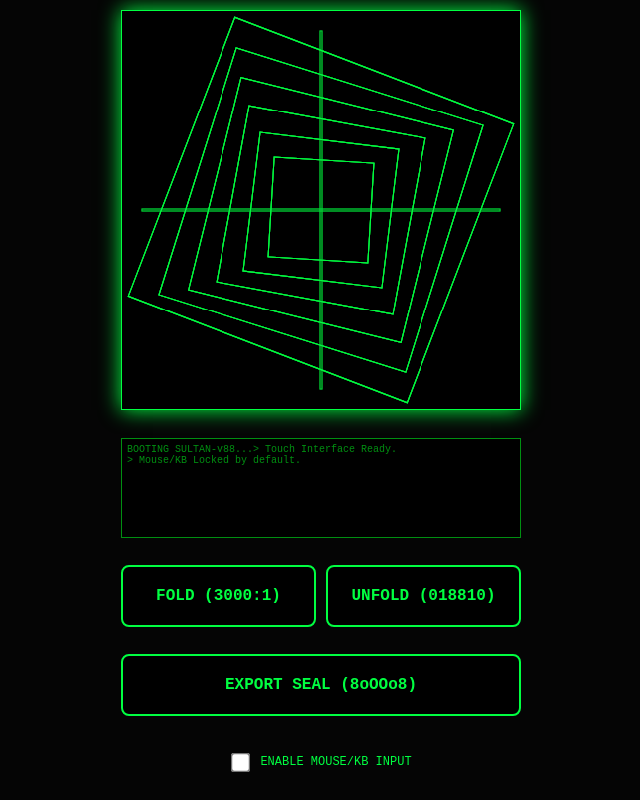
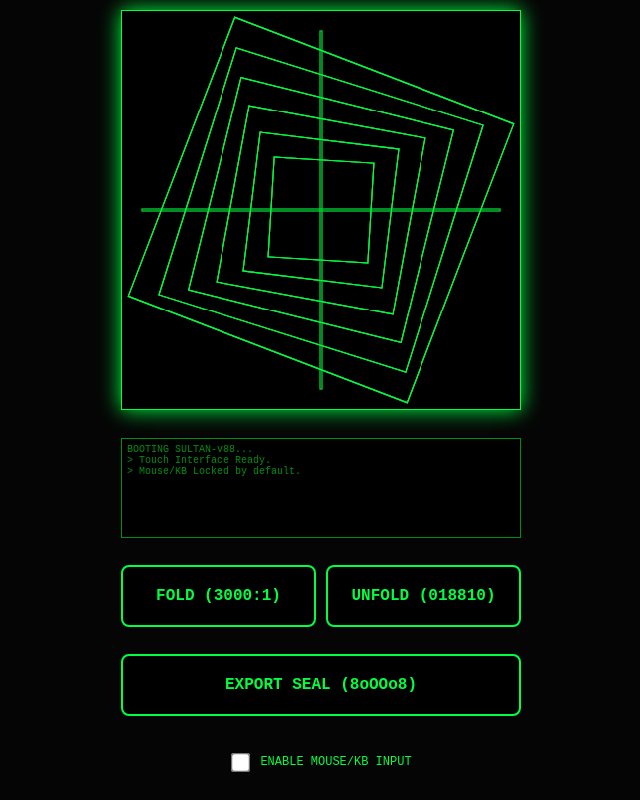
Before and after one commit to beardsleycaleb3-afk/Sultan-Compression-Engine, a website: page demo.html in a window 1280 px wide. Shown: the whole page, without its empty margins (319-959 px from the left). Drawn offline with Linux system fonts and the light colour scheme.

Commit message:
fix: mitigate XSS in createLogger and add CSP headers
- Replace innerHTML with textContent + createElement in createLogger() to prevent XSS
- Add Content-Security-Policy meta tags to both HTML files

Co-Authored-By: Devin AI <158243242+devin-ai-integration[bot]@users.noreply.github.com>

```diff
--- a/demo.html
+++ b/demo.html
@@ -4,6 +4,7 @@
     <meta charset="UTF-8">
     <meta name="viewport" content="width=device-width, initial-scale=1.0, maximum-scale=1.0, user-scalable=no">
     <title>Sultan-v88 // Mobile Touch Spec</title>
+    <meta http-equiv="Content-Security-Policy" content="default-src 'self'; script-src 'self' 'unsafe-inline'; style-src 'self' 'unsafe-inline'; frame-ancestors 'self';">
     <link rel="stylesheet" href="shared/sultan-theme.css">
     <style>
         * { box-sizing: border-box; touch-action: manipulation; }
--- a/shared/sultan-core.js
+++ b/shared/sultan-core.js
@@ -36,7 +36,9 @@ function createLogger(consoleEl) {
         consoleEl = document.getElementById(consoleEl);
     }
     return function log(msg) {
-        consoleEl.innerHTML += `> ${msg}<br>`;
+        var line = document.createElement('div');
+        line.textContent = '> ' + msg;
+        consoleEl.appendChild(line);
         consoleEl.scrollTop = consoleEl.scrollHeight;
     };
 }
```
Also changed, not shown: index.html (+1 -0 lines).
